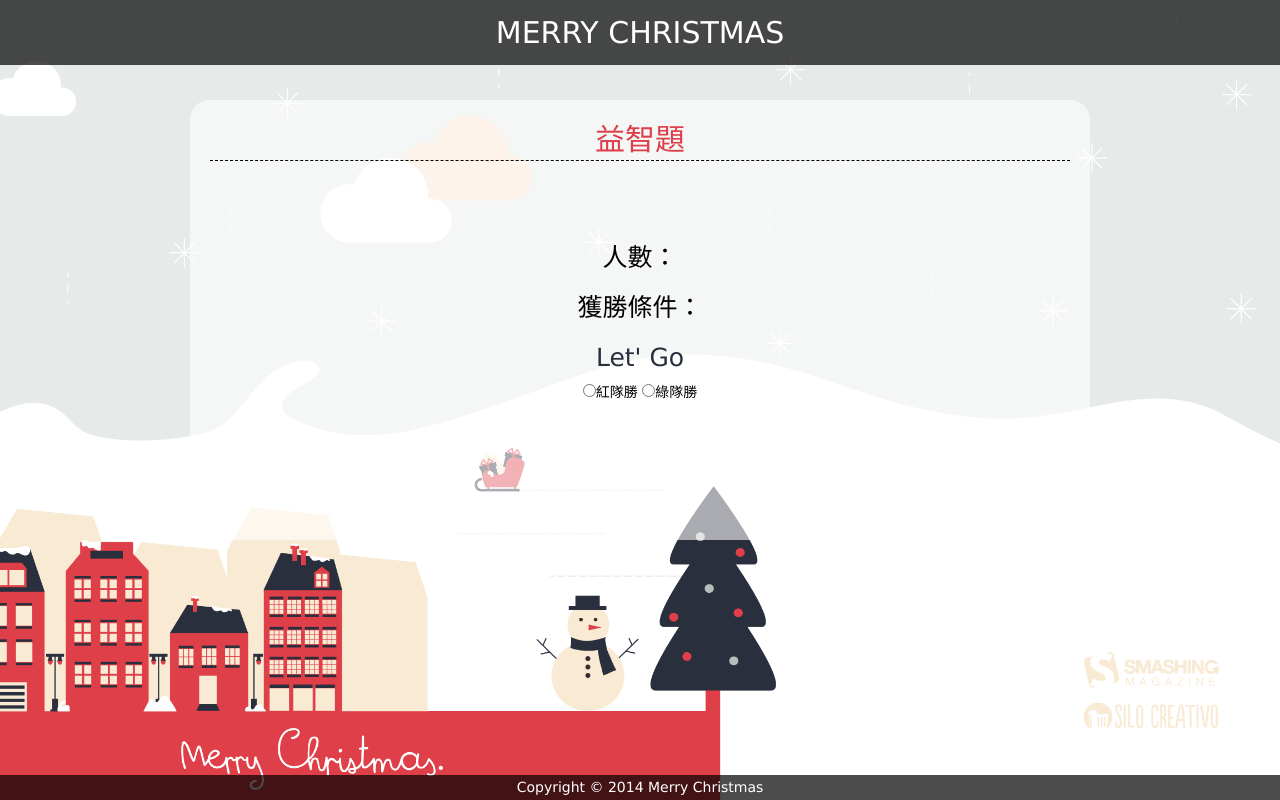
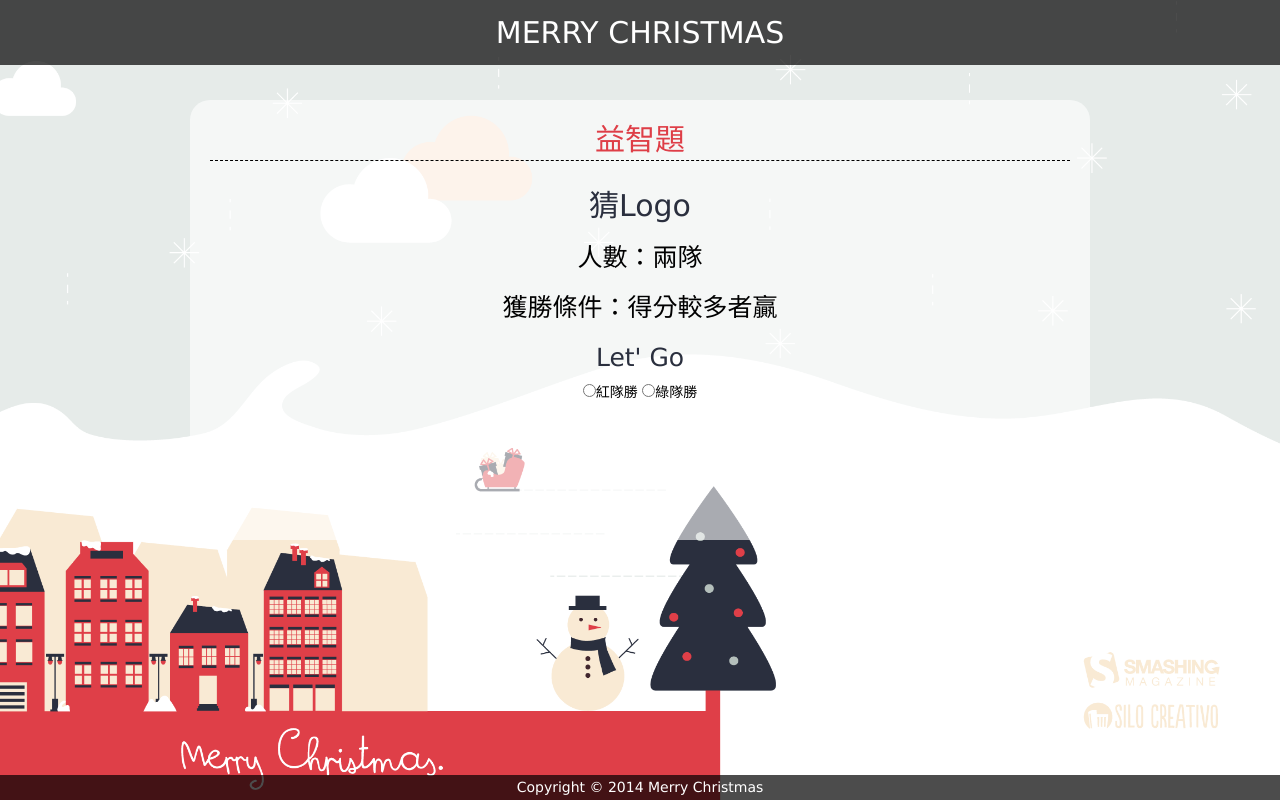
Before and after one commit to kevinluo201/xmas2014, a plain HTML site: page en/gamerule_02.html in a window 1280 px wide. Drawn offline with Linux system fonts and the light colour scheme.

Commit message:
last last modification merry chrismas

```diff
--- a/en/gamerule_02.html
+++ b/en/gamerule_02.html
@@ -21,9 +21,9 @@
 <div class="contenttext">
 <div class="title">益智題</div>
 <div class="scroll-pane">
-<span></span><br/>
-人數：<br/>
-獲勝條件：<br/>
+<span>猜Logo</span><br/>
+人數：兩隊<br/>
+獲勝條件：得分較多者贏<br/>
 <a href="http://robamimi.biz/games/hanatatinouta/hanatatinouta.php">Let' Go</a><br/>
 </div>
 
```
Also changed, not shown: en/gamerule_06.html (+1 -0 lines).
